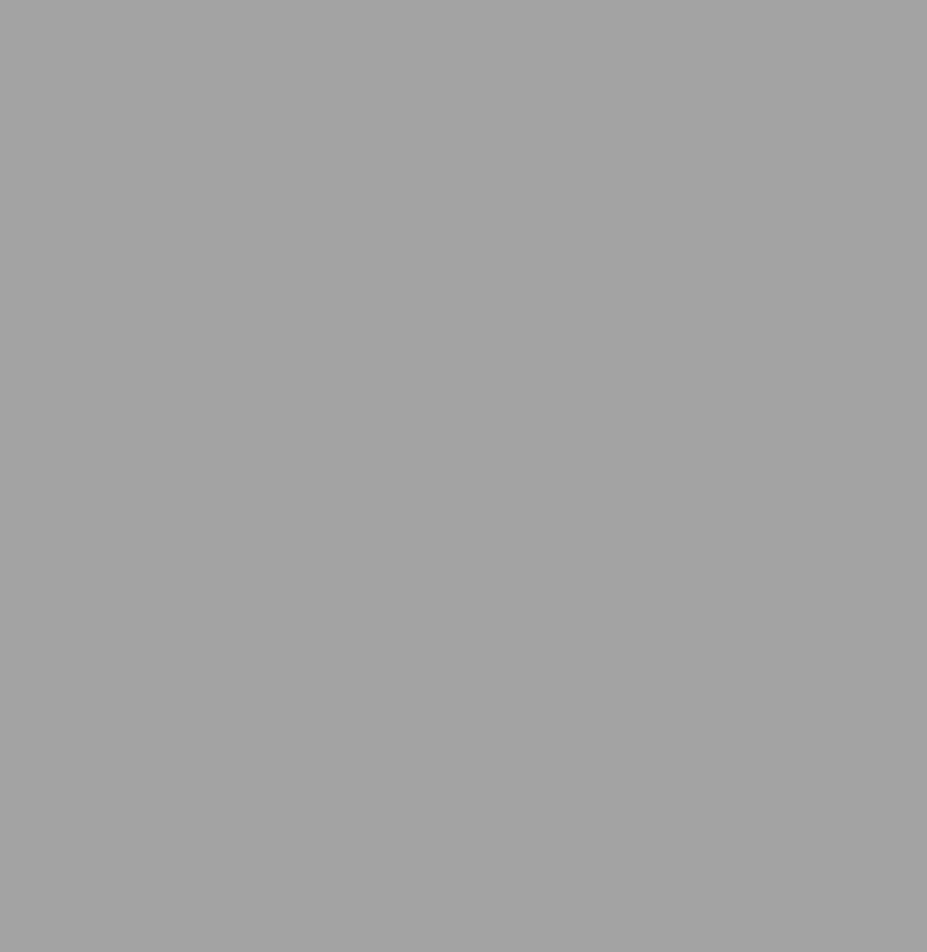
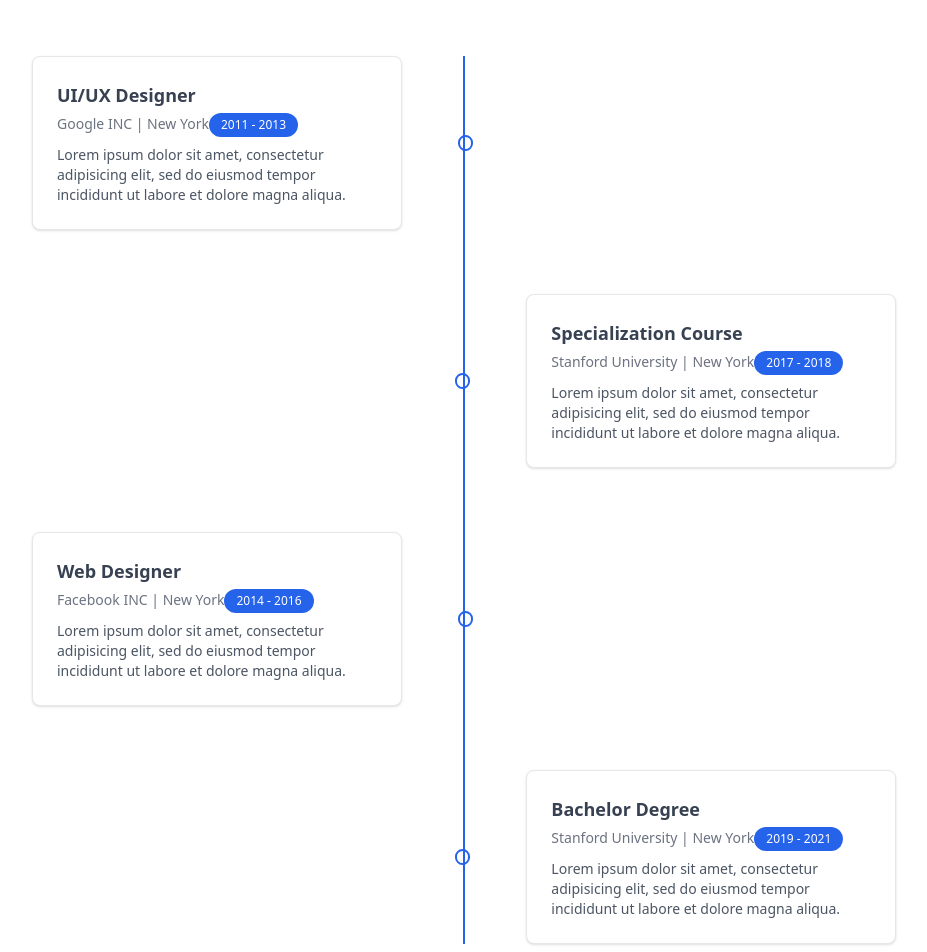
Before and after one commit to hajar-tech/myPortfolio, an Angular app: page / in a window 1280 px wide. Shown: the part 1120-2072 px from the top of the page, without its empty margins (176-1103 px from the left). Before the commit the page ends 1020 px from the top, so only its background shows below. Built offline with nearby package versions, Linux system fonts and the light colour scheme.

Commit message:
create about componenet

```diff
--- /dev/null
+++ b/src/app/about/about.component.html
@@ -0,0 +1 @@
+<p>about works!</p>
--- a/src/app/contact/contact.component.html
+++ b/src/app/contact/contact.component.html
@@ -61,3 +61,84 @@
         </div>
     </div>
 </div>
+
+
+
+
+
+
+
+
+<body class="bg-white text-gray-700 font-sans">
+
+    <div class="max-w-4xl mx-auto py-16 px-4">
+      <div class="text-center">
+        <h4 class="text-sm text-blue-600 font-medium mb-1">Education & Experience</h4>
+        <h2 class="text-3xl font-bold mb-2">My Resume</h2>
+        <p class="text-gray-500">There are many variations of passages of Lorem Ipsum available but the majority have suffered alteration in some form.</p>
+      </div>
+
+      <!-- Timeline container -->
+      <div class="relative mt-16">
+        <!-- Vertical line in center -->
+        <div class="absolute left-1/2 transform -translate-x-1/2 h-full border-l-2 border-blue-600"></div>
+
+        <!-- Timeline item 1 (left) -->
+        <div class="mb-16 flex flex-col md:flex-row items-center">
+          <div class="md:w-1/2 md:pr-8 text-left">
+            <div class="bg-white p-6 border border-gray-200 rounded-lg shadow">
+              <h3 class="text-lg font-semibold">UI/UX Designer</h3>
+              <span class="text-sm text-gray-500">Google INC | New York</span>
+              <div class="bg-blue-600 text-white inline-block px-3 py-1 rounded-full text-xs mt-1 mb-2">2011 - 2013</div>
+              <p class="text-gray-600 text-sm">Lorem ipsum dolor sit amet, consectetur adipisicing elit, sed do eiusmod tempor incididunt ut labore et dolore magna aliqua.</p>
+            </div>
+          </div>
+          <div class="w-4 h-4 bg-white border-2 border-blue-600 rounded-full md:mx-6 my-4 md:my-0"></div>
+          <div class="md:w-1/2 hidden md:block"></div>
+        </div>
+
+        <!-- Timeline item 2 (right) -->
+        <div class="mb-16 flex flex-col md:flex-row items-center">
+          <div class="md:w-1/2 hidden md:block"></div>
+          <div class="w-4 h-4 bg-white border-2 border-blue-600 rounded-full md:mx-6 my-4 md:my-0"></div>
+          <div class="md:w-1/2 md:pl-8 text-left">
+            <div class="bg-white p-6 border border-gray-200 rounded-lg shadow">
+              <h3 class="text-lg font-semibold">Specialization Course</h3>
+              <span class="text-sm text-gray-500">Stanford University | New York</span>
+              <div class="bg-blue-600 text-white inline-block px-3 py-1 rounded-full text-xs mt-1 mb-2">2017 - 2018</div>
+              <p class="text-gray-600 text-sm">Lorem ipsum dolor sit amet, consectetur adipisicing elit, sed do eiusmod tempor incididunt ut labore et dolore magna aliqua.</p>
+            </div>
+          </div>
+        </div>
+
+        <!-- Timeline item 3 (left) -->
+        <div class="mb-16 flex flex-col md:flex-row items-center">
+          <div class="md:w-1/2 md:pr-8 text-left">
+            <div class="bg-white p-6 border border-gray-200 rounded-lg shadow">
+              <h3 class="text-lg font-semibold">Web Designer</h3>
+              <span class="text-sm text-gray-500">Facebook INC | New York</span>
+              <div class="bg-blue-600 text-white inline-block px-3 py-1 rounded-full text-xs mt-1 mb-2">2014 - 2016</div>
+              <p class="text-gray-600 text-sm">Lorem ipsum dolor sit amet, consectetur adipisicing elit, sed do eiusmod tempor incididunt ut labore et dolore magna aliqua.</p>
+            </div>
+          </div>
+          <div class="w-4 h-4 bg-white border-2 border-blue-600 rounded-full md:mx-6 my-4 md:my-0"></div>
+          <div class="md:w-1/2 hidden md:block"></div>
+        </div>
+
+        <!-- Timeline item 4 (right) -->
+        <div class="mb-16 flex flex-col md:flex-row items-center">
+          <div class="md:w-1/2 hidden md:block"></div>
+          <div class="w-4 h-4 bg-white border-2 border-blue-600 rounded-full md:mx-6 my-4 md:my-0"></div>
+          <div class="md:w-1/2 md:pl-8 text-left">
+            <div class="bg-white p-6 border border-gray-200 rounded-lg shadow">
+              <h3 class="text-lg font-semibold">Bachelor Degree</h3>
+              <span class="text-sm text-gray-500">Stanford University | New York</span>
+              <div class="bg-blue-600 text-white inline-block px-3 py-1 rounded-full text-xs mt-1 mb-2">2019 - 2021</div>
+              <p class="text-gray-600 text-sm">Lorem ipsum dolor sit amet, consectetur adipisicing elit, sed do eiusmod tempor incididunt ut labore et dolore magna aliqua.</p>
+            </div>
+          </div>
+        </div>
+      </div>
+    </div>
+
+  </body>
--- a/src/index.html
+++ b/src/index.html
@@ -11,7 +11,7 @@
   <link href="https://unpkg.com/boxicons@2.1.4/css/boxicons.min.css" rel="stylesheet">
  <!-- <link rel="icon" type="image/x-icon" href="favicon.ico">-->
 </head>
-<body class="bg-neutral-400">
+<body class="bg-white">
   <app-root></app-root>
 </body>
 </html>
```
Also changed, not shown: src/app/about/about.component.ts (added, +11 -0 lines), src/app/about/about.component.css (added), 1 other file (tests, documents, lock files or other folders).
